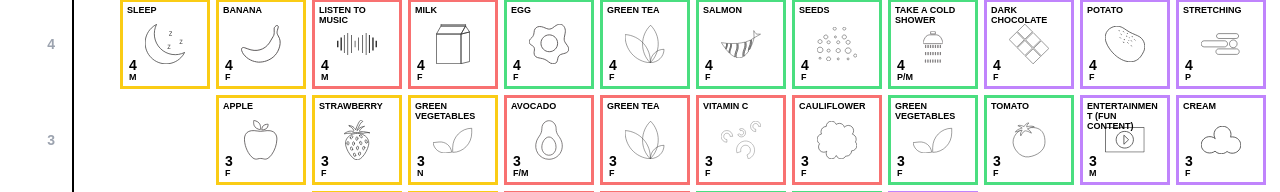
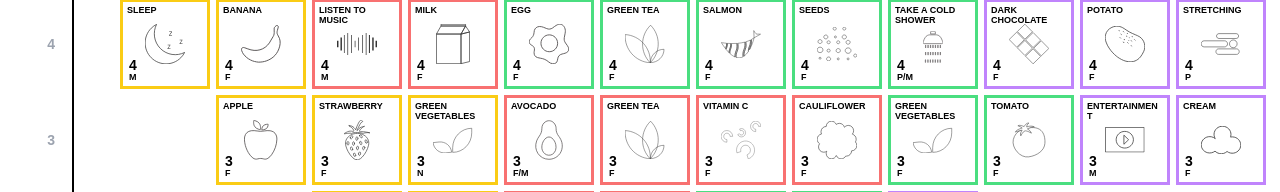
Before and after one commit to hanna-ngx2308/happy-hormone, a React (Vite) app: page / in a window 1280 px wide. Shown: the part 315-507 px from the top of the page. Built offline with nearby package versions, Linux system fonts and the light colour scheme.

Commit message:
Update data.ts

```diff
--- a/src/data.ts
+++ b/src/data.ts
@@ -256,7 +256,7 @@ export const elements: HappyElement[] = [
     icon: "strawberry.svg",
     row: 3,
     colStart: 3,
-    recommendation: "1 cup/day",
+    recommendation: "100–150g/day",
     mainEffect: "Rich in Vitamin C and antioxidants",
   },
   {
@@ -345,7 +345,7 @@ export const elements: HappyElement[] = [
   },
   {
     id: 29,
-    name: "ENTERTAINMENT (FUN CONTENT)", // Updated Name
+    name: "ENTERTAINMENT", // Updated Name
     type: "M",
     level: 3,
     category: "endorphins",
```
